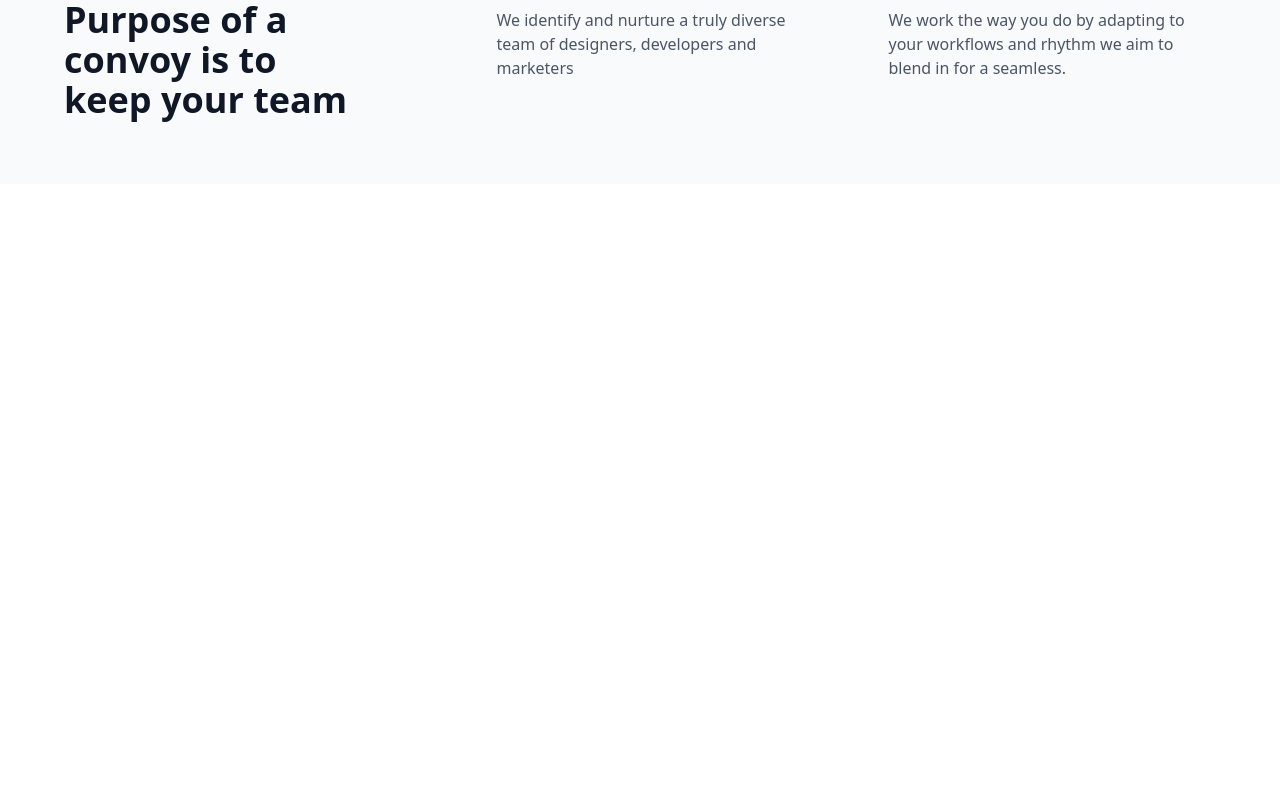
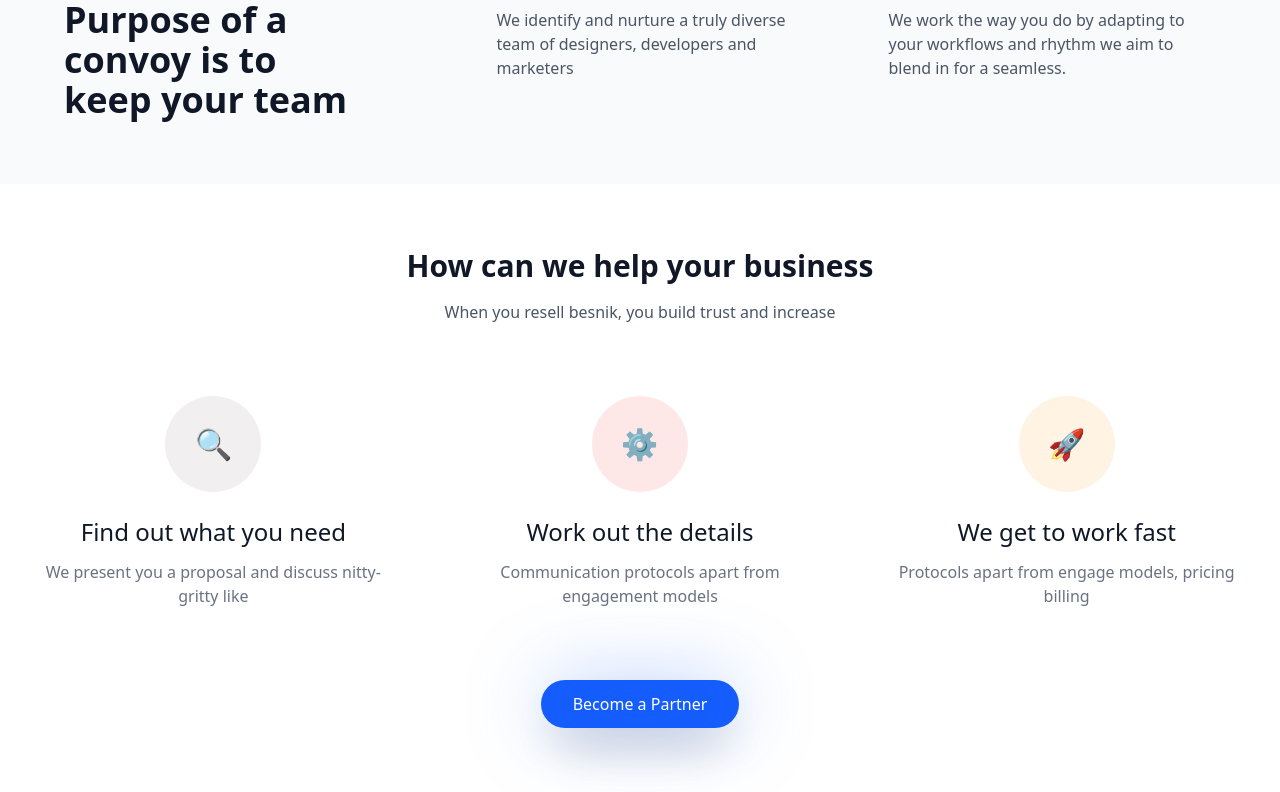
Before and after one commit to Creative-mindset21/react-landing-page, a React (Vite) app: page / in a window 1280 px wide. Shown: the part 1169-1961 px from the top of the page. Before the commit the page ends 1353 px from the top, so only its background shows below. Built offline with nearby package versions, Linux system fonts and the light colour scheme.

Commit message:
created and styled a responsive feature section

```diff
--- a/src/App.jsx
+++ b/src/App.jsx
@@ -3,6 +3,7 @@ import NavBar from "./components/NavBar";
 import Hero from "./components/Hero";
 import CompanyLogo from "./components/CompanyLogo";
 import PurposeSection from "./components/PurposeSection";
+import FeaturesSection from "./components/FeaturesSection";
 
 const App = () => {
   return (
@@ -13,6 +14,7 @@ const App = () => {
         <Hero />
         <CompanyLogo />
         <PurposeSection />
+        <FeaturesSection />
       </div>
     </main>
   );
--- /dev/null
+++ b/src/components/FeaturesSection.jsx
@@ -0,0 +1,50 @@
+import React from "react";
+import { featuress } from "../data";
+
+const FeaturesSection = () => {
+  return (
+    <section className="mx-auto max-w-7xl py-16 px-4">
+      {/* HEADING SECTION */}
+      <div className="text-center mb-12">
+        <h2 className="font-bold text-3xl mb-4 text-gray-900">
+          How can we help your business
+        </h2>
+        <p className="text-gray-600">
+          When you resell besnik, you build trust and increase
+        </p>
+      </div>
+
+      {/* FEATURES SECTION */}
+      <div className="grid grid-cols-1 md:grid-cols-3 gap-8 text-center">
+        {featuress.map((feature, index) => (
+          <div key={index} className="flex items-center flex-col p-6">
+            <div
+              className="w-24 h-24 rounded-full flex items-center justify-center mb-6"
+              style={{
+                backgroundColor:
+                  index === 0 ? "#f1eff0" : index === 1 ? "#fee7e7" : "#fff3e4",
+              }}
+            >
+              <div className="text-3xl">{feature.icon}</div>
+            </div>
+
+            <h3 className="text-2xl font-medium mb-3 text-gray-900">
+              {feature.title}
+            </h3>
+            <p className="text-gray-500">{feature.description}</p>
+          </div>
+        ))}
+      </div>
+
+      {/* BUTTON */}
+      <div className="text-center mt-12">
+        <button className="bg-blue-600 hover:bg-blue-700 px-8 py-3 text-white font-medium rounded-full backdrop-blur-2xl shadow-2xl relative transition-colors cursor-pointer">
+          Become a Partner
+          <div className="absolute w-full h-full top-0 left-0 bg-blue-600/30 rounded-full blur-2xl -z-10"></div>
+        </button>
+      </div>
+    </section>
+  );
+};
+
+export default FeaturesSection;
--- a/src/components/PurposeSection.jsx
+++ b/src/components/PurposeSection.jsx
@@ -1,5 +1,5 @@
 import React from "react";
-import { features } from "../data";
+import { purposes } from "../data";
 
 const PurposeSection = () => {
   return (
@@ -18,7 +18,7 @@ const PurposeSection = () => {
 
           {/* BULLET POINTS */}
           <div className="grid grid-cols-1 md:grid-cols-2 col-span-2 justify-between gap-8">
-            {features.map((feature, index) => (
+            {purposes.map((feature, index) => (
               <div className="flex items-start space-x-4" key={index}>
                 <div className="w-12 h-12 flex justify-start rounded-lg">
                   {feature.icon}
--- a/src/data/index.js
+++ b/src/data/index.js
@@ -16,7 +16,7 @@ export const navItems = [
 export { slack, amazon, woocommerce, meundies, sitepoint };
 
 //   purpose section
-export const features = [
+export const purposes = [
   {
     icon: "🟣", // Replace with your actual icon component or image
     title: "Built for impact",
@@ -30,3 +30,23 @@ export const features = [
       "We work the way you do by adapting to your workflows and rhythm we aim to blend in for a seamless.",
   },
 ];
+
+//   features section
+
+export const featuress = [
+  {
+    icon: "🔍",
+    title: "Find out what you need",
+    description: "We present you a proposal and discuss nitty-gritty like",
+  },
+  {
+    icon: "⚙️",
+    title: "Work out the details",
+    description: "Communication protocols apart from engagement models",
+  },
+  {
+    icon: "🚀",
+    title: "We get to work fast",
+    description: "Protocols apart from engage models, pricing billing",
+  },
+];
```
